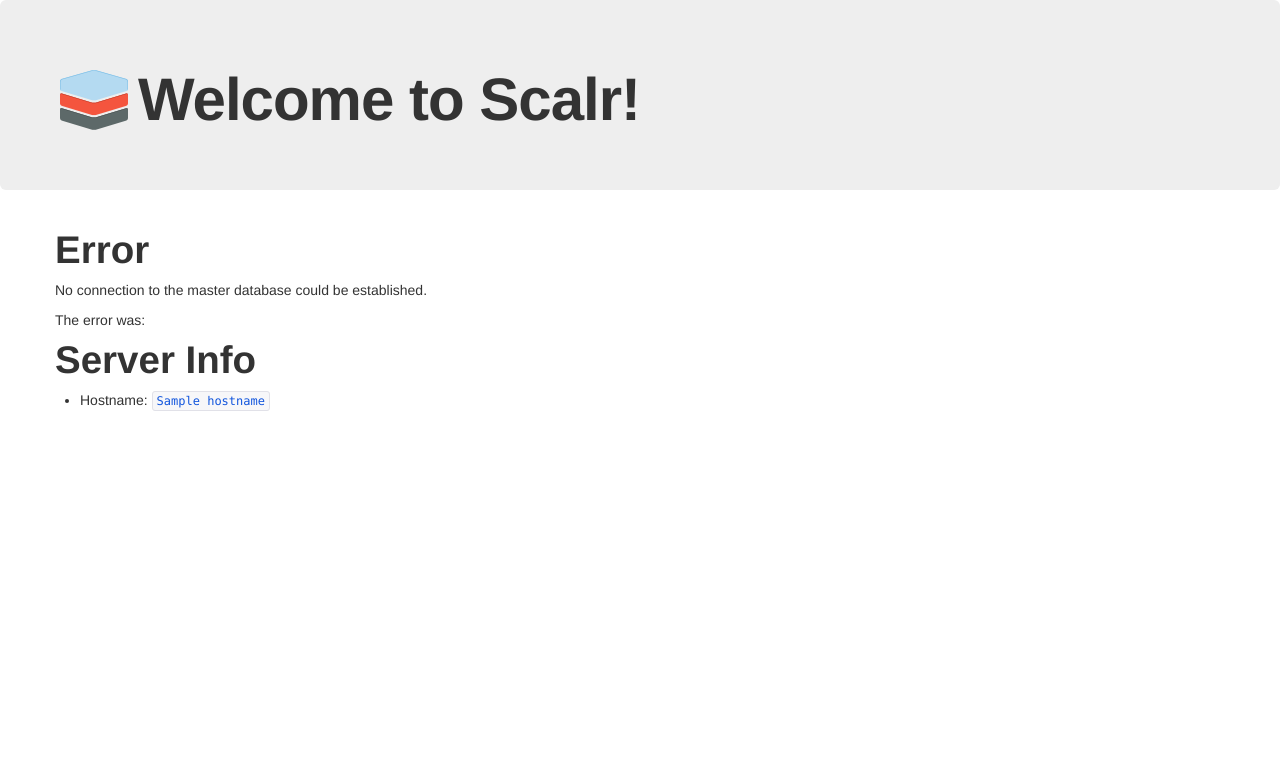
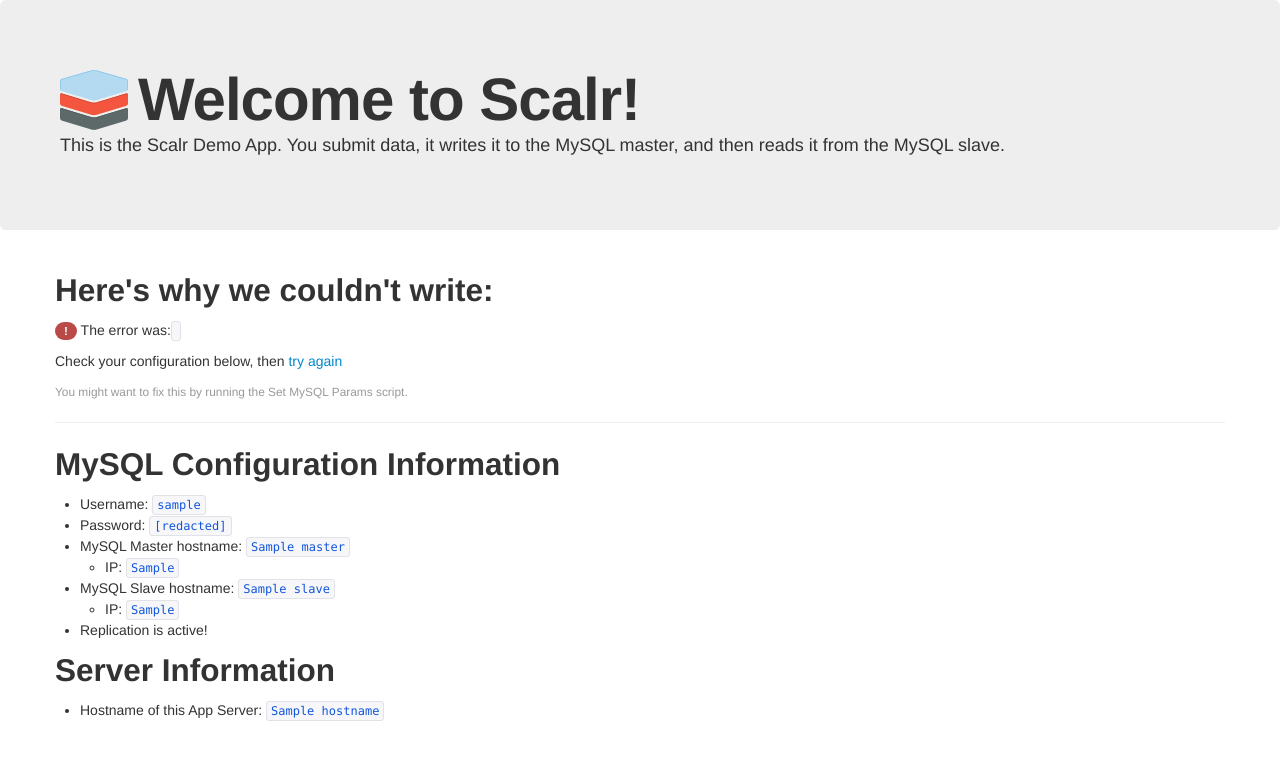
Before and after one commit to zhaming/3-tier-app, a Flask app: template app/scalr/templates/write_error.html in a window 1280 px wide. Shown: the top 760 px of the page. Run offline with Flask 2, Linux system fonts and the light colour scheme; the template is opened without the code that fills it: most values are stand-ins (such as "Sample title", 1, 10 or a date in 2020).

Commit message:
Make the error messages more user friendly
And helpful!

```diff
--- a/app/scalr/__init__.py
+++ b/app/scalr/__init__.py
@@ -26,8 +26,8 @@
             try:
                 connection_info = config.parse_config(CONFIG_PATH)
             except exceptions.NoConnectionInfo:
-                flash('Missing connection info!', 'error')
-                return render_template('base.html', **ctx)
+                flash('MySQL connection information is unavailable', 'error')
+                return render_template('config_error.html', **ctx)
 
             # Does it work?
             try:
@@ -35,10 +35,10 @@
             except exceptions.NoConnectionEstablished as err:
                 ctx['error'] = err.error
                 if err.connection_info.master:
-                    flash('Could not write to the master database!', 'error')
+                    flash('An error occurred when writing to the Master MySQL database!', 'error')
                     template = 'write_error.html'
                 else:
-                    flash('Could not connect to the slave database!', 'error')
+                    flash('An error occurred when reading from a Slave MySQL database!', 'error')
                     template = 'read_error.html'
                 return render_template(template,
                     connection_info = connection_info, **ctx)
--- a/app/scalr/db.py
+++ b/app/scalr/db.py
@@ -61,7 +61,7 @@
                 raise exceptions.NoHost(self, "The host [{0}] does not exist.".format(self.hostname))
             if error_code == MYSQL_ERROR_CODE_ACCESS_DENIED:
                 raise exceptions.InvalidCredentials(self, "The username [{0}] or password [{1}] is incorrect.".format(self.username, 'redacted'))
-            raise exceptions.NoConnectionEstablished(self, "An error occured: Code {0}".format(error_code))
+            raise exceptions.NoConnectionEstablished(self, "A MySQL error occurred: The MySQL Error Code was [{0}]".format(error_code))
 
         cursor = connection.cursor()
 
@@ -84,7 +84,7 @@
             error_code = e[0]
             if error_code in (MYSQL_ERROR_CODE_UNKNOWN_DB, MYSQL_ERROR_UNKNOWN_TABLE):
                 return [] # We lazily create the DB and table here.
-            raise exceptions.NoConnectionEstablished(self, "An error occured: Code {0}".format(error_code))
+            raise exceptions.NoConnectionEstablished(self, "A MySQL error occurred: The MySQL Error Code was [{0}]".format(error_code))
         else:
             return [value[0] for value in cursor.fetchall()]
 
--- a/app/scalr/templates/base.html
+++ b/app/scalr/templates/base.html
@@ -5,31 +5,43 @@
         <link type="text/css" href="/static/css/bootstrap.css" rel="stylesheet">
         <link type="text/css" href="/static/css/bootstrap-responsive.css" rel="stylesheet">
         <link type="image/x-icon" href="/static/img/favicon.ico" rel="shortcut icon" />
-        <style type="text/css">code{color:#15D;} .hero-unit img{margin-right:10px;margin-top:10px}</style>
+        <style type="text/css">code{color:#15d;} code.error{color:#d14}.hero-unit img{margin-right:10px;margin-top:10px}</style>
         <meta name="viewport" content="width=device-width, initial-scale=1.0">
     </head>
     <body>
         <div class="hero-unit">
            <img src="/static/img/scalr-logo.png" alt="Scalr Logo" class="pull-left"/>
            <h1>Welcome to Scalr!</h1>
+           <p>This is the Scalr Demo App. You submit data, it writes it to the MySQL master, and then
+              reads it from the MySQL slave.</p>
         </div>
         {% for category, message in get_flashed_messages(with_categories=true) %}
           <div class="alert {% if category %}alert-{{ category }}{% endif %}">
           {{ message }}
           </div>
         {% endfor %}
+
         <div class="container">
 
-            {% block body %}
-            <h1>Error</h1>
-            <p>Missing Database Connection Info. Run SetMySQLParams.</p>
-            {% endblock body %}
+            {% block config_error %}
+            {% endblock config_error %}
 
-            <h1>Server Info</h1>
+            {% block form %}
+            {% endblock form %}
+
+            {% block data %}
+            {% endblock data %}
+
+            <hr/>
+
+            {% block info %}
+            {% endblock %}
+            <h2>Server Information</h2>
             <ul>
-                <li>Hostname: <code>{{ hostname }}</code></li>
+                <li>Hostname of this App Server: <code>{{ hostname }}</code></li>
             </ul>
 
         </div>
+
     </body>
 </html>
--- a/app/scalr/templates/form.html
+++ b/app/scalr/templates/form.html
@@ -1,7 +1,7 @@
 {% extends 'base.html' %}
-{% block body %}
 
-<h1>Write a new Value (to master)</h1>
+{% block form %}
+<h2>Write a new Value (to MySQL Master)</h2>
 <p>Use this form to submit values to the database.</p>
 
 <form action="{{ mountpoint }}" method="post" class="form-inline">
@@ -12,31 +12,38 @@
         </div>
     </fieldset>
 </form>
+{% endblock form %}
 
 {% block data %}
 {% endblock data %}
 
-<h1>MySQL Status</h1>
+{% block info %}
+<h2>MySQL Configuration Information</h2>
 <ul>
     <li>Username: <code>{{ connection_info.username }}</code></li>
     <li>Password: <code>[redacted]</code></li>
     <li>
-        Master hostname:  <code>{{ connection_info.master.hostname }}</code>
+        MySQL Master hostname:  <code>{{ connection_info.master.hostname }}</code>
         <ul>
         {% for ip in connection_info.master.ips() %}
-            <li><code>{{ ip }}</code></li>
+            <li>IP: <code>{{ ip }}</code></li>
         {% endfor %}
         </ul>
     </li>
     <li>
-        Slave hostname:  <code>{{ connection_info.slave.hostname }}</code>
+        MySQL Slave hostname:  <code>{{ connection_info.slave.hostname }}</code>
         <ul>
         {% for ip in connection_info.slave.ips() %}
-            <li><code>{{ ip }}</code></li>
+            <li>IP: <code>{{ ip }}</code></li>
         {% endfor %}
         </ul>
     </li>
-    <li>Replicating: <code>{{ connection_info.replicating() }}</code></li>
+    <li>
+    {% if connection_info.replicating() %}
+      Replication is active!
+    {% else %}
+      <span class="badge badge-warning">!</span> Replication is not active yet. Launch another MySQL instance!
+    {% endif %}
+    </li>
 </ul>
-
-{% endblock body %}
+{% endblock info %}
--- a/app/scalr/templates/write_error.html
+++ b/app/scalr/templates/write_error.html
@@ -1,7 +1,8 @@
-{% extends 'base.html' %}
+{% extends 'form.html' %}
 
-{% block body %}
-<h1>Error</h1>
-<p>No connection to the master database could be established.</p>
-<p>The error was: {{ error }}</p>
-{% endblock body %}
+{% block form %}
+<h2>Here's why we couldn't write:</h2>
+<p><span class="badge badge-important">!</span> The error was: <code class="error">{{ error }}</code></p>
+<p>Check your configuration below, then <a href="/">try again</a></p>
+<p><small class="muted">You might want to fix this by running the Set MySQL Params script.</small></p>
+{% endblock form %}
```
Also changed, not shown: app/scalr/templates/config_error.html (added, +7 -0 lines), app/scalr/templates/connected.html (+6 -6 lines), app/scalr/templates/read_error.html (+4 -3 lines), app/tests/test_app.py (+3 -3 lines), 1 other file.
